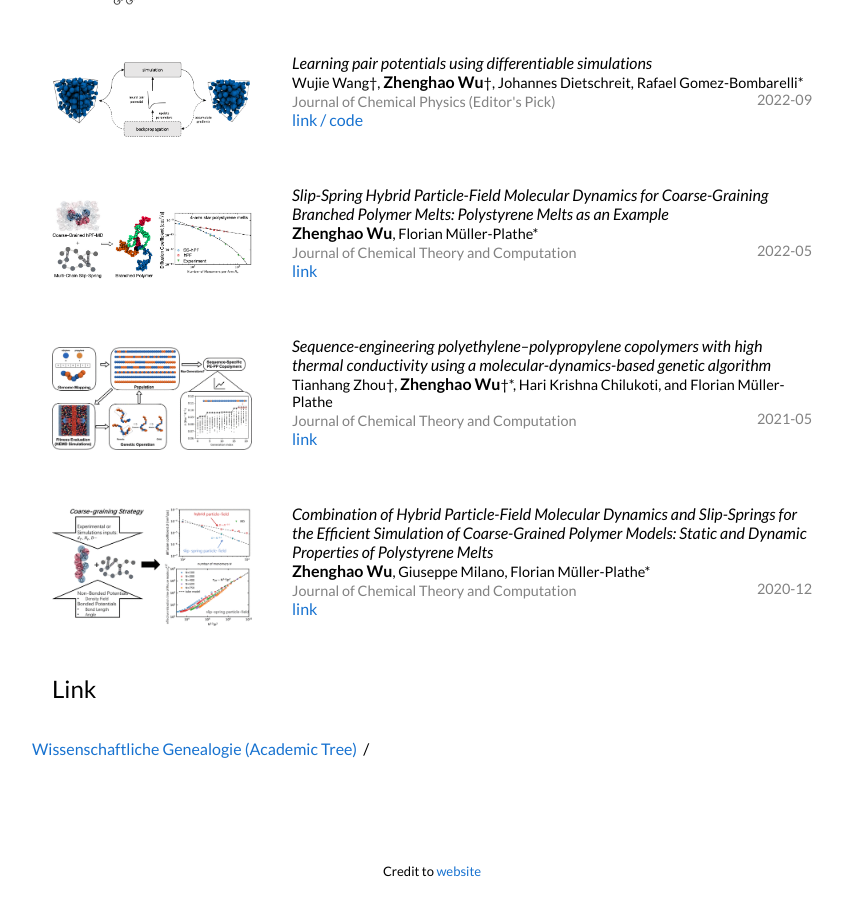
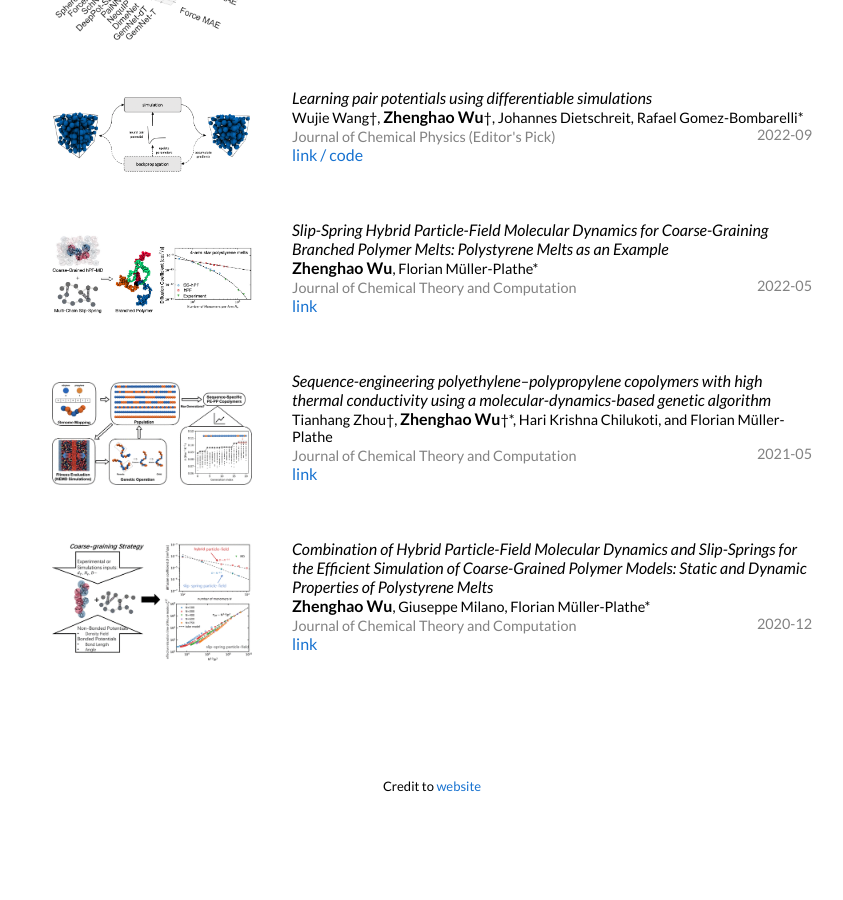
Before and after one commit to Chenghao-Wu/Chenghao-Wu.github.io, a Jekyll site: the page built from _posts/2023-03-13-Macromolecules2023.markdown, in a window 1280 px wide and 900 px high, scrolled down 998 px. Shown: the whole window, without its empty margins (208-1051 px from the left). Built offline with Jekyll 4.4.1, drawn with Linux system fonts in a browser that asks for light colours; after the commit the page ends 1813 px from its top, so only the background shows below that; some of the changed text lies outside the part shown.

Commit message:
academic tree

```diff
--- a/_layouts/default.html
+++ b/_layouts/default.html
@@ -58,6 +58,10 @@
                 <a href="https://scholar.google.com/citations?hl=en&user=wo1zj5kAAAAJ&view_op=list_works&sortby=pubdate">Google Scholar</a> &nbsp;/&nbsp;
                 <a href="https://www.linkedin.com/in/zhenghao-wu-b94264127/"> LinkedIn </a>&nbsp;/&nbsp;
                 <a href = "mailto: zhenghao.wu95@gmail.com"> Email</a>
+
+              </p>
+              <p style="text-align:left">
+              <a href="pdfs/Genealogie_06_2023.pdf">Academic Family Tree</a> &nbsp;/&nbsp;
               </p>
             </td>
             <td style="padding:2.5%;width:40%;max-width:40%">
@@ -114,19 +118,6 @@
           {% endfor %}
           {% endfor %}
         </table>
-
-        <table style="width:100%;border:0px;border-spacing:0px;border-collapse:separate;margin-right:auto;margin-left:auto;">
-          <tr>
-            <td style="padding:2.5%;width:100%;vertical-align:middle">
-              <h2>Link</h2>
-            </td>
-          </tr>
-        </table>
-        <table style="width:100%;border:0px;border-spacing:0px;border-collapse:separate;margin-right:auto;margin-left:auto;">
-          <p style="text-align:left">
-            <a href="pdfs/Genealogie_06_2023.pdf">Wissenschaftliche Genealogie (Academic Tree)</a> &nbsp;/&nbsp;
-          </p>
-        </table>
         <br>
         <br>
         <br>
```
